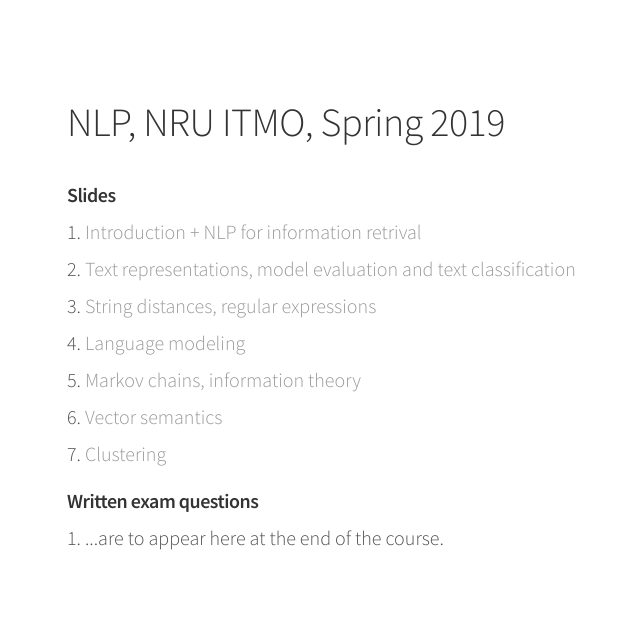
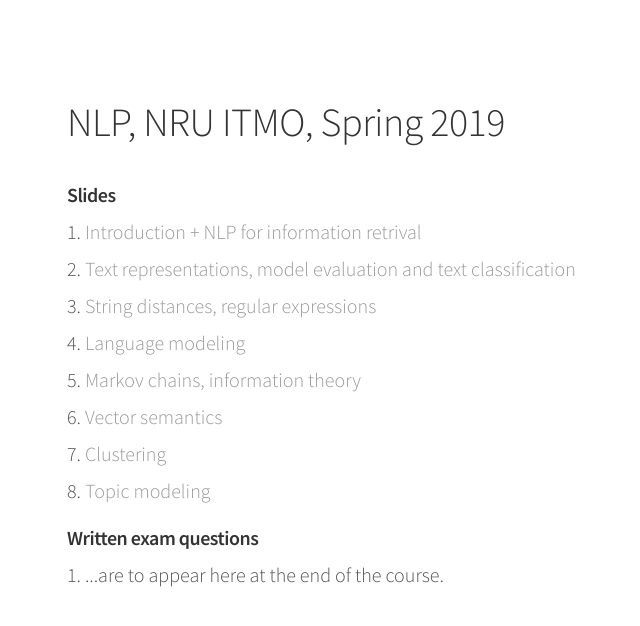
Before and after one commit to alexeyev/alexeyev.github.io, a Jekyll site: the page built from nlp-itmo-spring-2019.html, in a window 1280 px wide. Shown: the top 626 px of the page, without its empty margins (213-853 px from the left). Built offline with Jekyll 4.4.1, drawn with Linux system fonts in a browser that asks for light colours.

Commit message:
Topic modeling lecture

```diff
--- a/nlp-itmo-spring-2019.html
+++ b/nlp-itmo-spring-2019.html
@@ -21,6 +21,7 @@
 	<li><a href="/pdf/2019-nlp-itmo/ITMO_NLP_05_MARKOV_CHAINS_AND_INFORMATION_THEORY.pdf">Markov chains, information theory</a>
 	<li><a href="/pdf/2019-nlp-itmo/ITMO_NLP_06_VECTOR_SEMANTICS.pdf">Vector semantics</a>
 	<li><a href="/pdf/2019-nlp-itmo/ITMO_NLP_07_CLUSTERING.pdf">Clustering</a>
+	<li><a href="/pdf/2019-nlp-itmo/ITMO_NLP_08_TOPIC_MODELING.pdf">Topic modeling</a>
     </ol>
 </div>
 
```
Also changed, not shown: 1 other file.
